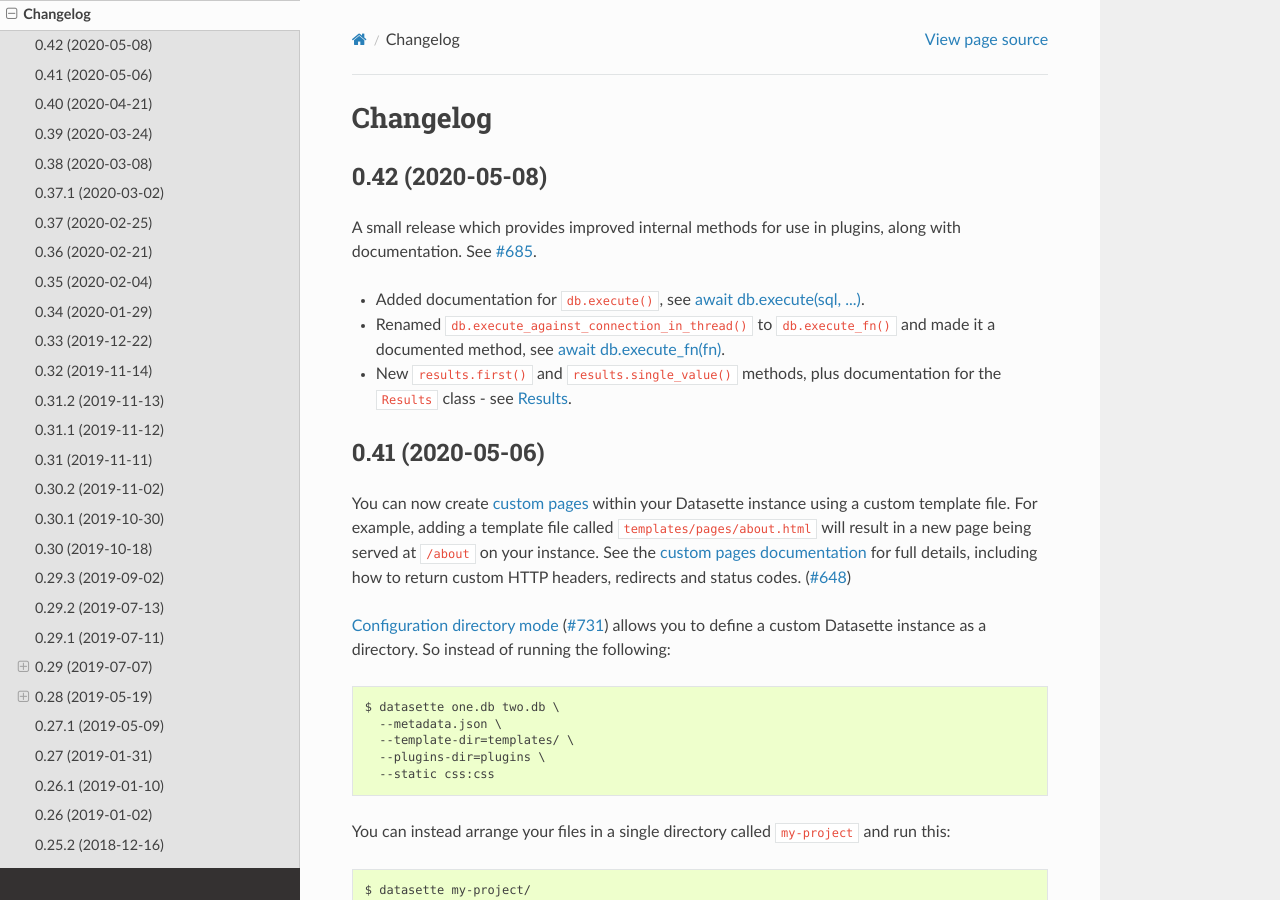
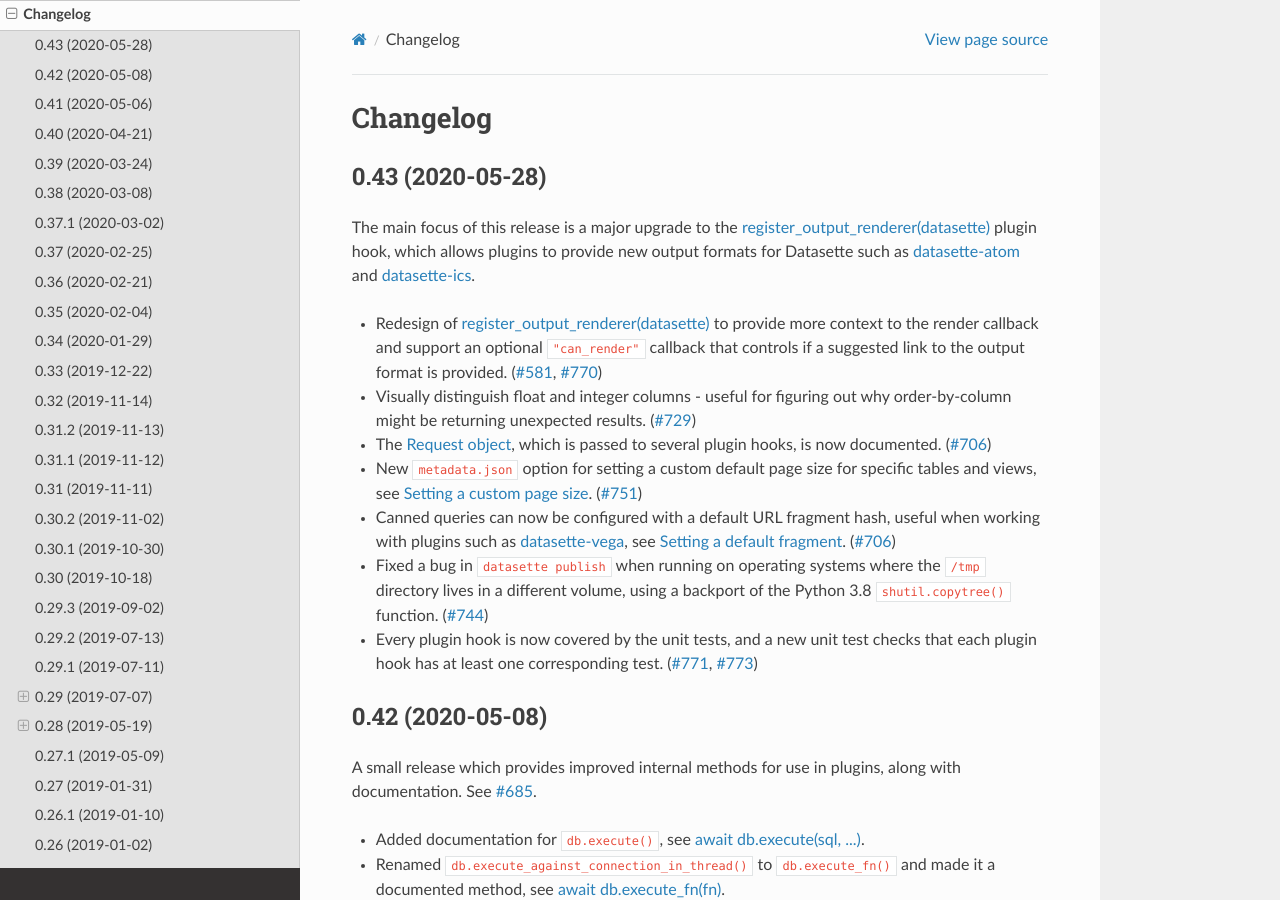
Before and after one commit to simonw/datasette, a Sphinx documentation site: the page built from docs/changelog.rst, in a window 1280 px wide and 900 px high. Built offline with Sphinx 7.4.7 and the Read the Docs theme 2.0.0, drawn with Linux system fonts in a browser that asks for light colours.

Commit message:
Release notes for 0.43
Refs #581, #770, #729, #706, #751, #706, #744, #771, #773

```diff
--- a/docs/changelog.rst
+++ b/docs/changelog.rst
@@ -3,6 +3,21 @@
 =========
 Changelog
 =========
+
+.. _v0_43:
+
+0.43 (2020-05-28)
+-----------------
+
+The main focus of this release is a major upgrade to the :ref:`plugin_register_output_renderer` plugin hook, which allows plugins to provide new output formats for Datasette such as `datasette-atom <https://github.com/simonw/datasette-atom>`__ and `datasette-ics <https://github.com/simonw/datasette-ics>`__.
+
+* Redesign of :ref:`plugin_register_output_renderer` to provide more context to the render callback and support an optional ``"can_render"`` callback that controls if a suggested link to the output format is provided. (`#581 <https://github.com/simonw/datasette/issues/581>`__, `#770 <https://github.com/simonw/datasette/issues/770>`__)
+* Visually distinguish float and integer columns - useful for figuring out why order-by-column might be returning unexpected results. (`#729 <https://github.com/simonw/datasette/issues/729>`__)
+* The :ref:`internals_request`, which is passed to several plugin hooks, is now documented. (`#706 <https://github.com/simonw/datasette/issues/706>`__)
+* New ``metadata.json`` option for setting a custom default page size for specific tables and views, see :ref:`metadata_page_size`. (`#751 <https://github.com/simonw/datasette/issues/751>`__)
+* Canned queries can now be configured with a default URL fragment hash, useful when working with plugins such as `datasette-vega <https://github.com/simonw/datasette-vega>`__, see :ref:`canned_queries_default_fragment`. (`#706 <https://github.com/simonw/datasette/issues/706>`__)
+* Fixed a bug in ``datasette publish`` when running on operating systems where the ``/tmp`` directory lives in a different volume, using a backport of the Python 3.8 ``shutil.copytree()`` function. (`#744 <https://github.com/simonw/datasette/issues/744>`__)
+* Every plugin hook is now covered by the unit tests, and a new unit test checks that each plugin hook has at least one corresponding test. (`#771 <https://github.com/simonw/datasette/issues/771>`__, `#773 <https://github.com/simonw/datasette/issues/773>`__)
 
 .. _v0_42:
 
```
Also changed, not shown: README.md (+1 -0 lines).
